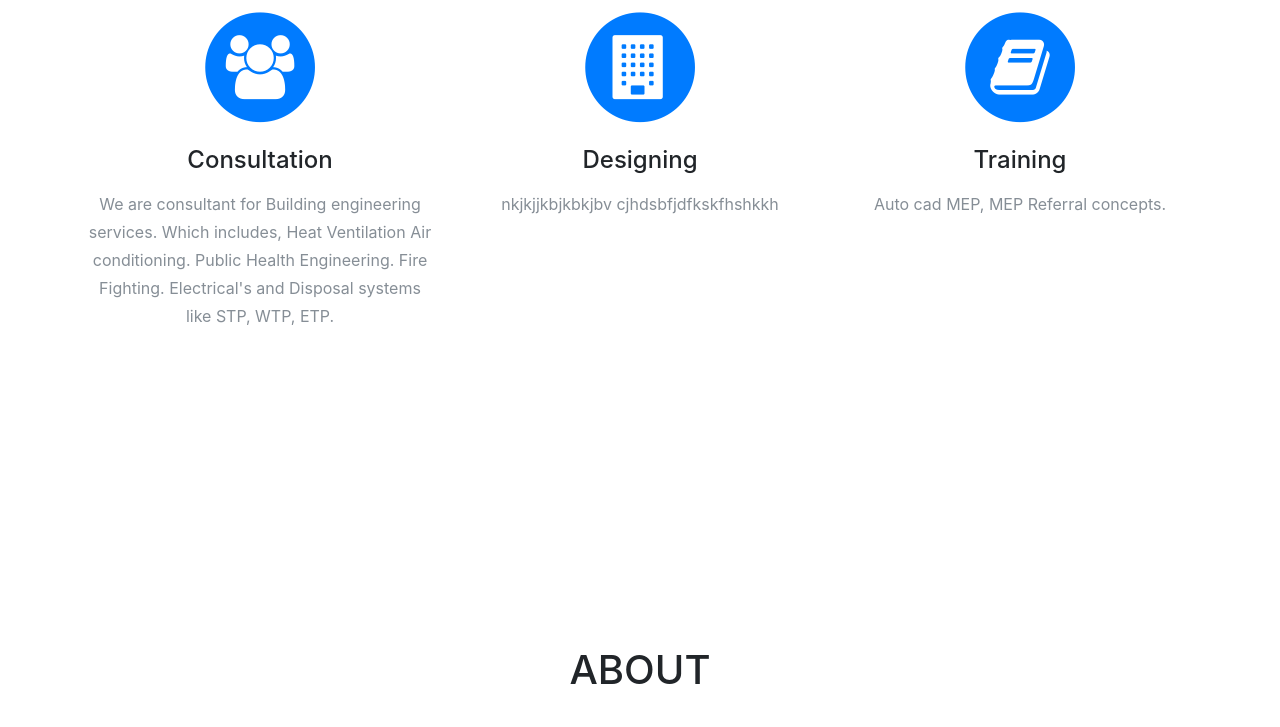
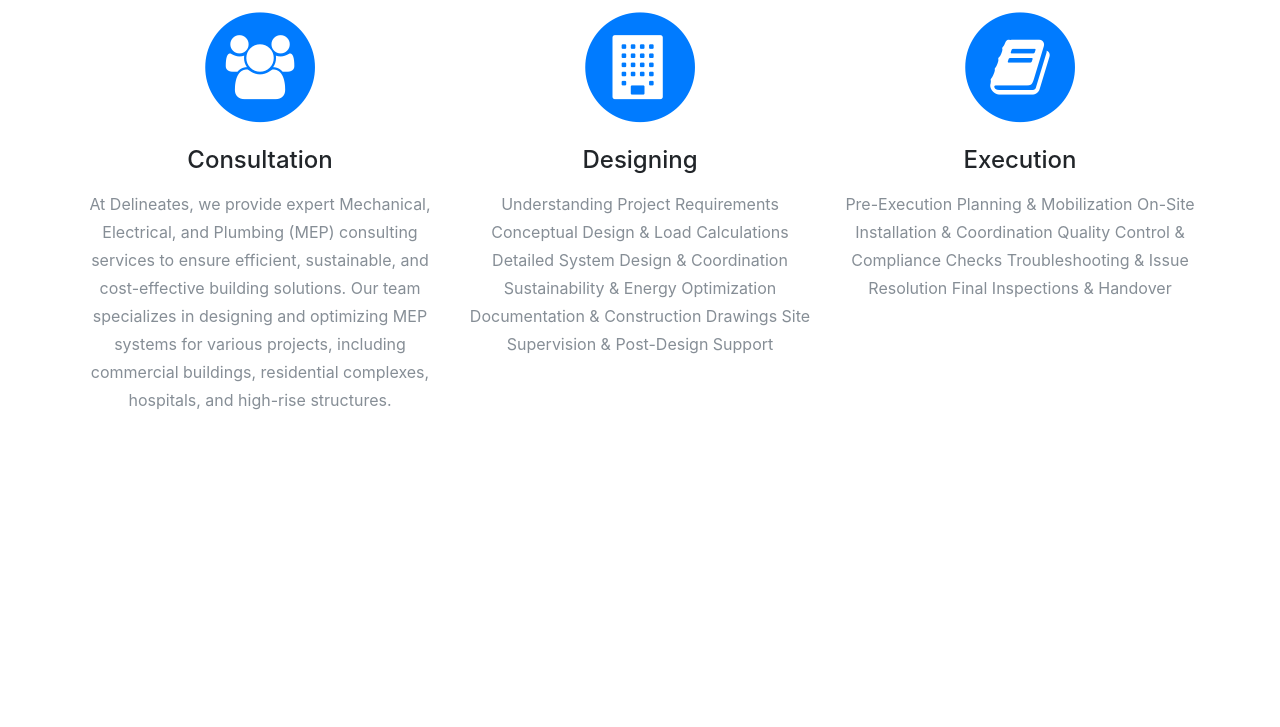
Before and after one commit to delineates/delineates.github.io, a website with bundled scripts: page index.html in a window 1280 px wide. Shown: the part 998-1725 px from the top of the page. Built offline with nearby package versions, Linux system fonts and the light colour scheme; a web font is replaced by a local one.

Commit message:
Update index.html

```diff
--- a/index.html
+++ b/index.html
@@ -84,7 +84,7 @@
               <i class="fa fa-users fa-stack-1x fa-inverse"></i>
             </span>
             <h4 class="service-heading">Consultation</h4>
-            <p class="text-muted">We are consultant for Building engineering services. Which includes, Heat Ventilation Air conditioning. Public Health Engineering. Fire Fighting. Electrical's and Disposal systems like STP, WTP, ETP.</p>
+            <p class="text-muted">At Delineates, we provide expert Mechanical, Electrical, and Plumbing (MEP) consulting services to ensure efficient, sustainable, and cost-effective building solutions. Our team specializes in designing and optimizing MEP systems for various projects, including commercial buildings, residential complexes, hospitals, and high-rise structures.</p>
           </div>
           <div class="col-md-4">
             <span class="fa-stack fa-4x">
@@ -92,15 +92,24 @@
               <i class="fa fa-building fa-stack-1x fa-inverse"></i>
             </span>
             <h4 class="service-heading">Designing</h4>
-            <p class="text-muted">nkjkjjkbjkbkjbv cjhdsbfjdfkskfhshkkh</p>
+            <p class="text-muted">Understanding Project Requirements
+                                  Conceptual Design & Load Calculations
+                                  Detailed System Design & Coordination
+                                  Sustainability & Energy Optimization
+                                  Documentation & Construction Drawings
+                                  Site Supervision & Post-Design Support</p>
           </div>
           <div class="col-md-4">
             <span class="fa-stack fa-4x">
               <i class="fa fa-circle fa-stack-2x text-primary"></i>
               <i class="fa fa-book fa-stack-1x fa-inverse"></i>
             </span>
-            <h4 class="service-heading">Training</h4>
-            <p class="text-muted">Auto cad MEP, MEP Referral concepts.</p>
+            <h4 class="service-heading">Execution</h4>
+            <p class="text-muted">Pre-Execution Planning & Mobilization
+On-Site Installation & Coordination
+Quality Control & Compliance Checks
+Troubleshooting & Issue Resolution
+Final Inspections & Handover</p>
           </div>
         </div>
       </div>
@@ -319,7 +328,7 @@
               </ul>
             </div>
           </div>
-          <div class="col-sm-6">
+          <!--<div class="col-sm-6">
             <div class="team-member">
               <img class="mx-auto rounded-circle" src="img/team/2.jpg" alt="">
               <h4>Sandesh Binak</h4>
@@ -342,7 +351,7 @@
                 </li>
               </ul>
             </div>
-          </div>
+          </div>-->
           <!--<div class="col-sm-4">
             <div class="team-member">
               <img class="mx-auto rounded-circle" src="img/team/3.jpg" alt="">
```
